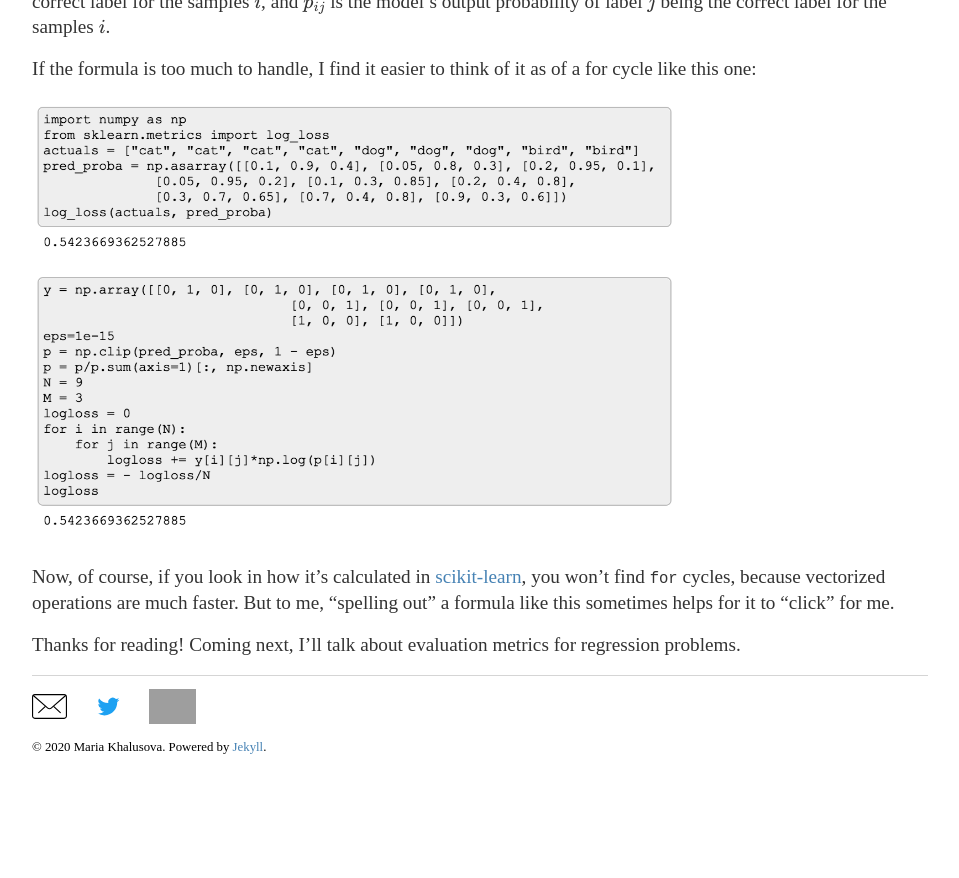
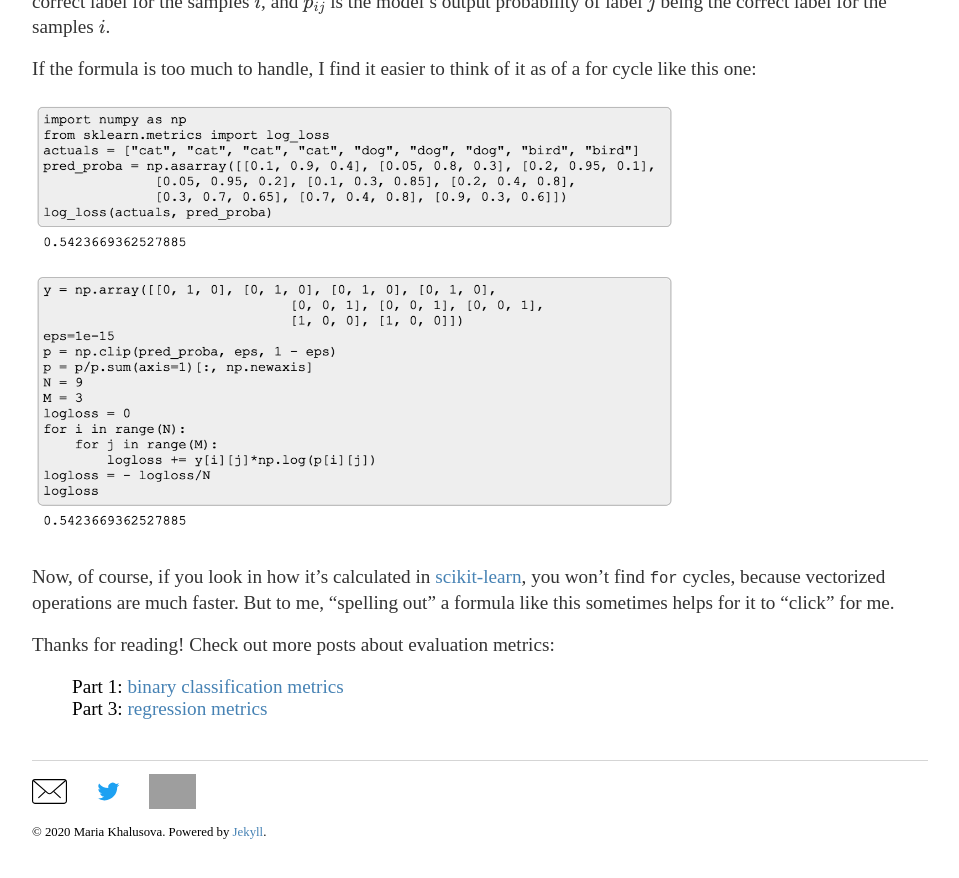
Before and after one commit to MKhalusova/MKhalusova.github.io, a Jekyll site: the page built from _posts/2019-04-17-ml-model-evaluation-metrics-p2.md, in a window 1280 px wide and 900 px high, scrolled down 5740 px. Shown: the top 878 px of the window, without its empty margins (160-1119 px from the left). Built offline with Jekyll 4.4.1, drawn with Linux system fonts in a browser that asks for light colours; formulas are drawn with MathJax 3; comment, search, counter and statistics services are not loaded; before the commit the page ends 6555 px from its top, so only the background shows below that; grey boxes are pictures that could not be loaded.

Commit message:
Fixed the links to posts in Eval Metrics series

```diff
--- a/_posts/2019-04-17-ml-model-evaluation-metrics-p2.md
+++ b/_posts/2019-04-17-ml-model-evaluation-metrics-p2.md
@@ -6,7 +6,7 @@ use_math: true
 ---
 
 Hi! Welcome back to the second part of my series on different machine learning model evaluation metrics. In the [previous
-post](2019-04-11-ml-model-evaluation-metrics-p1.md) I've talked about some essential metrics that can be applied
+post](http://mkhalusova.github.io/blog/2019/04/17/ml-model-evaluation-metrics-p2) I've talked about some essential metrics that can be applied
 to a binary classification problem.
 
 In this post, let's see how some of them can be extended to a multi-class case:
@@ -142,4 +142,7 @@ Now, of course, if you look in how it's calculated in [scikit-learn](https://git
 you won't find `for` cycles, because vectorized operations are much faster. But to me, "spelling out" a formula like
 this sometimes helps for it to "click" for me.
 
-Thanks for reading! Coming next, I'll talk about evaluation metrics for regression problems.
+Thanks for reading!
+Check out more posts about evaluation metrics:
+* Part 1:  [binary classification metrics](http://mkhalusova.github.io/blog/2019/04/11/ml-model-evaluation-metrics-p1)
+* Part 3: [regression metrics](http://mkhalusova.github.io/blog/2019/04/17/ml-model-evaluation-metrics-p3)
```
Also changed, not shown: _posts/2019-04-11-ml-model-evaluation-metrics-p1.md (+4 -1 lines), _posts/2019-04-24-ml-model-evaluation-metrics-p3.md (+6 -2 lines).
